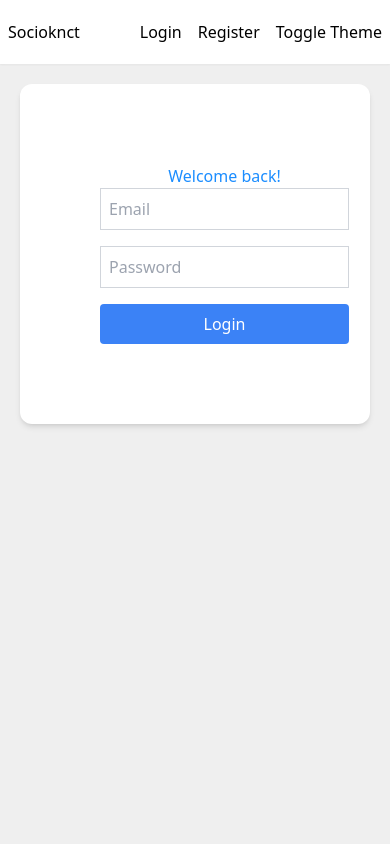
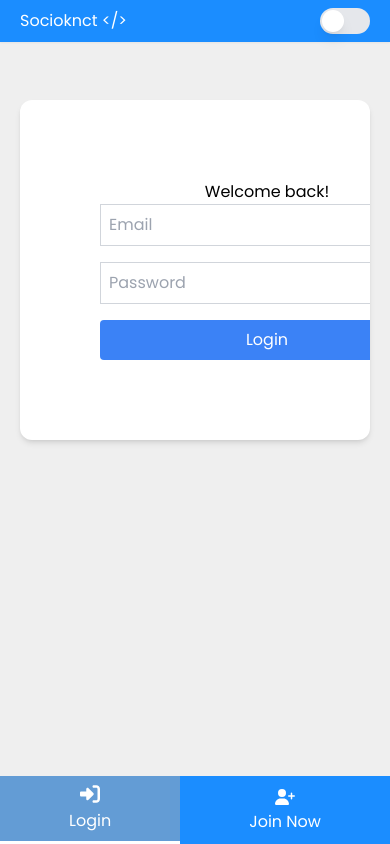
Before and after one commit to omseervi098/Socioknct1, a Next.js app in the folder frontend/: page /login in a window 390 px wide. Built offline with nearby package versions, Linux system fonts and the light colour scheme.

Commit message:
added a navbar

```diff
--- a/frontend/package.json
+++ b/frontend/package.json
@@ -10,6 +10,12 @@
   },
   "dependencies": {
     "@ducanh2912/next-pwa": "^10.2.6",
+    "@fortawesome/fontawesome-svg-core": "^6.5.2",
+    "@fortawesome/free-brands-svg-icons": "^6.5.2",
+    "@fortawesome/free-regular-svg-icons": "^6.5.2",
+    "@fortawesome/free-solid-svg-icons": "^6.5.2",
+    "@fortawesome/react-fontawesome": "^0.2.0",
+    "@headlessui/react": "^1.7.18",
     "next": "14.1.4",
     "react": "^18",
     "react-dom": "^18"
--- a/frontend/src/components/navbar/navbar.js
+++ b/frontend/src/components/navbar/navbar.js
@@ -1,15 +1,83 @@
+"use client";
 import React from "react";
 import Link from "next/link";
 import { useGeneralContext } from "@/context/generalcontext";
+import styles from "./navbar.module.css";
+import { FontAwesomeIcon } from "@fortawesome/react-fontawesome";
+import {
+  faRightToBracket,
+  faUserPlus,
+} from "@fortawesome/free-solid-svg-icons";
+import { useRouter } from "next/router";
+import { Switch } from "@headlessui/react";
 export default function Navbar() {
   const { state, toggleTheme } = useGeneralContext();
+  const { theme, themes } = state;
+  const router = useRouter();
   return (
-    <div className="h-auto flex justify-between items-center py-5 bg-white text-black shadow-sm px-2">
-      <Link href="/">Socioknct</Link>
-      <div className="flex space-x-4">
-        <Link href="/login">Login</Link>
-        <Link href="/signup">Register</Link>
-        <button onClick={toggleTheme}>Toggle Theme</button>
+    <div
+      className={`h-auto flex justify-between items-center text-black shadow-sm ${styles.navbar}  md:px-5`}
+    >
+      <div className={`hidden md:block flex items-center ${styles.logo} `}>
+        <Link href="/">Socioknct {"</>"}</Link>
+      </div>
+      <div className="w-full md:w-auto flex  justify-evenly md:justify-end">
+        <Link
+          href="/login"
+          className="flex-grow flex justify-center md:flex-grow-0"
+        >
+          <button
+            className={`p-2 w-full`}
+            style={{
+              background:
+                router.pathname === "/login" ? themes.secondaryColorHover : "",
+              color: themes.alternativeText,
+              borderBottom:
+                router.pathname === "/login"
+                  ? "3px solid" + themes.secondaryColor
+                  : "",
+            }}
+          >
+            <FontAwesomeIcon icon={faRightToBracket} className="h-[20px]" />{" "}
+            <div className>Login</div>
+          </button>
+        </Link>
+        <Link
+          href="/signup"
+          className="flex-grow flex justify-center md:flex-grow-0"
+        >
+          <button
+            className="p-2 w-full"
+            style={{
+              background:
+                router.pathname === "/signup" ? themes.secondaryColorHover : "",
+              color: themes.alternativeText,
+              borderBottom:
+                router.pathname === "/signup"
+                  ? "3px solid" + themes.secondaryColor
+                  : "",
+            }}
+          >
+            <FontAwesomeIcon icon={faUserPlus} /> <div>Join Now</div>
+          </button>
+        </Link>
+        <div className="hidden md:flex items-center ms-2">
+          <Switch
+            checked={theme === "dark" ? true : false}
+            onChange={toggleTheme}
+            className={`${theme === "dark" ? "bg-black" : "bg-gray-200"}
+          relative inline-flex h-[26px] w-[50px] shrink-0 cursor-pointer rounded-full border-2 border-transparent transition-colors duration-200 ease-in-out focus:outline-none focus-visible:ring-2  focus-visible:ring-white/75`}
+          >
+            <span className="sr-only">Use setting</span>
+            <span
+              aria-hidden="true"
+              className={`${
+                theme === "dark" ? "translate-x-6" : "translate-x-0"
+              }
+            pointer-events-none inline-block h-[22px] w-[22px] transform rounded-full bg-white shadow-lg ring-0 transition duration-200 ease-in-out`}
+            />
+          </Switch>
+        </div>
       </div>
     </div>
   );
--- a/frontend/src/components/navbar/navbar.module.css
+++ b/frontend/src/components/navbar/navbar.module.css
@@ -0,0 +1,17 @@
+.navbar {
+  background-color: var(--primary-color);
+}
+.logo {
+  color: var(--secondary-color);
+}
+
+/* Toggle btn */
+/* .toggle-checkbox:checked {
+  @apply: right-0 border-green-400;
+  right: 0;
+  border-color: #68D391;
+}
+.toggle-checkbox:checked + .toggle-label {
+  @apply: bg-green-400;
+  background-color: #68D391;
+} */
--- /dev/null
+++ b/frontend/src/components/navbar/navbar1.js
@@ -0,0 +1,45 @@
+"use client";
+import React from "react";
+import Link from "next/link";
+import { useGeneralContext } from "@/context/generalcontext";
+import styles from "./navbar.module.css";
+import { FontAwesomeIcon } from "@fortawesome/react-fontawesome";
+import {
+  faRightToBracket,
+  faUserPlus,
+} from "@fortawesome/free-solid-svg-icons";
+import { useRouter } from "next/router";
+import { Switch } from "@headlessui/react";
+export default function Navbar1() {
+  const { state, toggleTheme } = useGeneralContext();
+  const { theme, themes } = state;
+  const router = useRouter();
+  return (
+    <div
+      className={`h-auto flex justify-between items-center text-black shadow-sm ${styles.navbar}  px-5 py-2`}
+    >
+      <div className={`flex items-center space-x-4 ${styles.logo}`}>
+        <Link href="/">Socioknct {"</>"}</Link>
+      </div>
+      <div className="flex ">
+        <div className="flex items-center ms-2">
+          <Switch
+            checked={theme === "dark" ? true : false}
+            onChange={toggleTheme}
+            className={`${theme === "dark" ? "bg-black" : "bg-gray-200"}
+          relative inline-flex h-[26px] w-[50px] shrink-0 cursor-pointer rounded-full border-2 border-transparent transition-colors duration-200 ease-in-out focus:outline-none focus-visible:ring-2  focus-visible:ring-white/75`}
+          >
+            <span className="sr-only">Use setting</span>
+            <span
+              aria-hidden="true"
+              className={`${
+                theme === "dark" ? "translate-x-6" : "translate-x-0"
+              }
+            pointer-events-none inline-block h-[22px] w-[22px] transform rounded-full bg-white shadow-lg ring-0 transition duration-200 ease-in-out`}
+            />
+          </Switch>
+        </div>
+      </div>
+    </div>
+  );
+}
--- a/frontend/src/pages/_app.js
+++ b/frontend/src/pages/_app.js
@@ -1,13 +1,36 @@
 import "@/styles/globals.css";
 import React from "react";
+import { Poppins } from "next/font/google";
 import { GeneralProvider } from "@/context/generalcontext";
+import { useGeneralContext } from "@/context/generalcontext";
 import Navbar from "@/components/navbar/navbar";
+import Navbar1 from "@/components/navbar/navbar1";
+const poppins = Poppins({
+  subsets: ["latin"],
+  weight: ["400", "500", "600", "700"],
+  variable: "--font-poppins",
+  display: "swap",
+});
 export default function App({ Component, pageProps }) {
   return (
     <GeneralProvider>
-      <div className="bg-gray h-screen">
-        <Navbar />
-        <Component {...pageProps} />
+      <div className={`bg-gray h-screen ${poppins.className} `}>
+        <div className="hidden md:block fixed z-50 top-0 w-full ">
+          <Navbar />
+        </div>
+        <div className="md:hidden">
+          <div className="fixed top-0 w-full z-50">
+            <Navbar1 />
+          </div>
+        </div>
+        <div className="pt-20">
+          <Component {...pageProps} />
+        </div>
+        <div className="md:hidden">
+          <div className="fixed bottom-0 w-full">
+            <Navbar />
+          </div>
+        </div>
       </div>
     </GeneralProvider>
   );
--- a/frontend/src/pages/index.js
+++ b/frontend/src/pages/index.js
@@ -1,7 +1,5 @@
 import Image from "next/image";
-import { Inter } from "next/font/google";
 import Link from "next/link";
-const inter = Inter({ subsets: ["latin"] });
 
 export default function Home() {
   return (
--- a/frontend/src/pages/login/index.js
+++ b/frontend/src/pages/login/index.js
@@ -1,14 +1,16 @@
 import React from "react";
 import Link from "next/link";
 import Image from "next/image";
+import { Poppins } from "next/font/google";
 import { useGeneralContext } from "@/context/generalcontext";
 import Navbar from "@/components/navbar/navbar";
 import LoginForm from "@/components/loginForm/loginForm";
+
 export default function Login() {
   const { state, toggleTheme } = useGeneralContext();
-  console.log(state);
+
   return (
-    <div className="h-auto flex items-center justify-center sm:p-10 p-5">
+    <div className="h-auto flex flex-col items-center justify-center sm:p-10 p-5">
       <div className="flex rounded-xl bg-white shadow-md overflow-hidden h-full w-full">
         <div className="flex-none relative w-1/2 sm:block hidden">
           <Image src="/login.jpg" layout="fill" objectFit="cover" />
--- a/frontend/src/styles/globals.css
+++ b/frontend/src/styles/globals.css
@@ -5,15 +5,27 @@
 :root {
   --body-color: #efefef;
   --primary-color: #1b8dff;
-  --primary-text: #333;
+  --secondary-color: #ffffff;
+  --primary-text: #000;
+  --secondary-text: #6c6c6c;
+  --alternative-text: #fff;
+  --warning-color: #d93f21;
+  --success-color: #4caf50;
+  --secondary-color-hover: #abababd0;
 }
 [data-theme="dark"] {
-  --body-color: #333;
+  --body-color: rgb(17, 17, 17);
   --primary-color: #1b8dff;
-  --primary-text: #efefef;
+  --secondary-color: #ffffff;
+  --primary-text: #ffffff;
+  --secondary-text: #6c6c6c;
+  --alternative-text: #fff;
+  --warning-color: #d93f21;
+  --success-color: #4caf50;
+  --secondary-color-hover: #ababab80;
 }
 
 body {
   background-color: var(--body-color);
-  color: var(--primary-color);
+  color: var(--primary-text);
 }
--- a/frontend/src/theme.js
+++ b/frontend/src/theme.js
@@ -1,13 +1,23 @@
 const lightTheme = {
   body: "#efefef",
-  primaryText: "#333",
-  secondaryText: "#666",
-  primarycolor: "1B8DFF",
+  primaryText: "#000000",
+  secondaryText: "#6c6c6c",
+  alternativeText: "#fff",
+  warningColor: "#d93f21",
+  successColor: "#4caf50",
+  primaryColor: "1B8DFF",
+  secondaryColor: "#fff",
+  secondaryColorHover: "#ababab80",
 };
 const darkTheme = {
   body: "#efefef",
-  primaryText: "#fff",
-  secondaryText: "#666",
-  primarycolor: "1B8DFF",
+  primaryText: "#000000",
+  secondaryText: "#6c6c6c",
+  alternativeText: "#fff",
+  warningColor: "#d93f21",
+  successColor: "#4caf50",
+  primaryColor: "1B8DFF",
+  secondaryColor: "#fff",
+  secondaryColorHover: "#abababd0",
 };
 export const themes = { light: lightTheme, dark: darkTheme };
```
Also changed, not shown: 1 other file (tests, documents, lock files or other folders).
